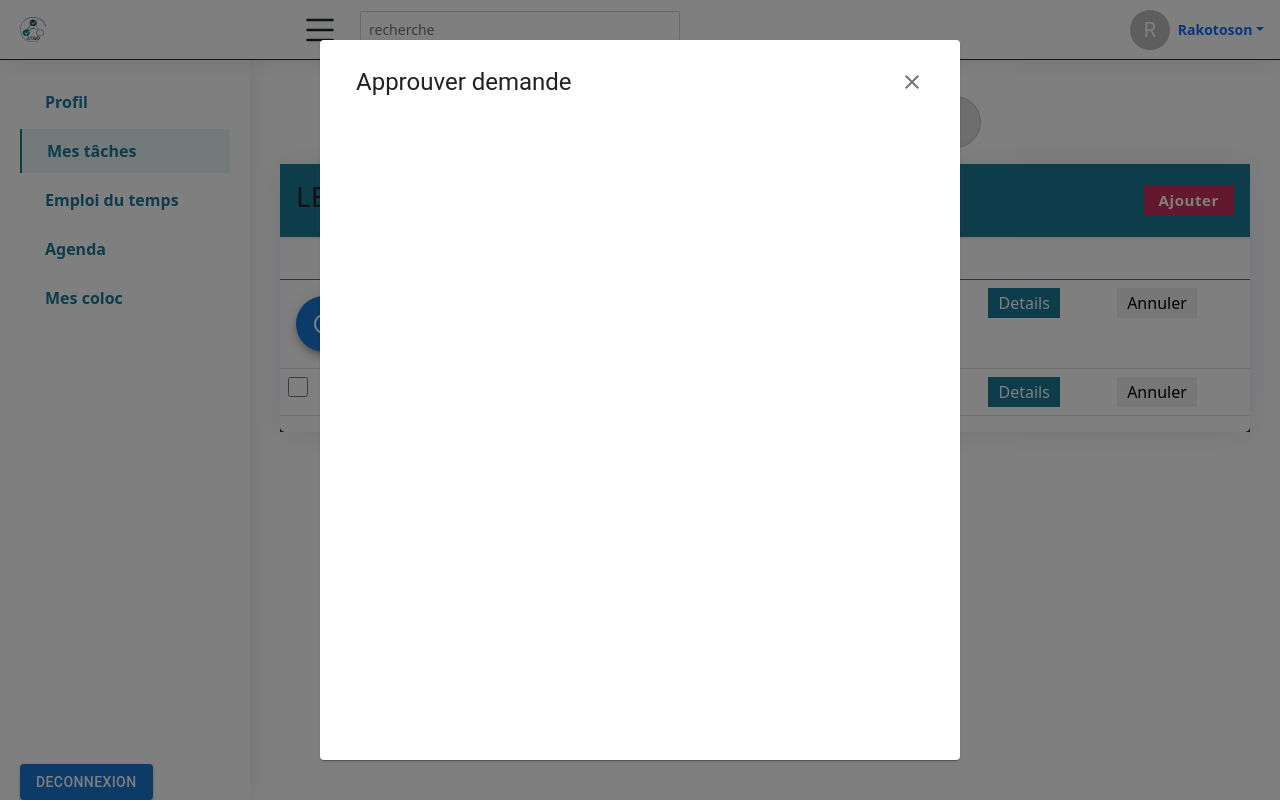
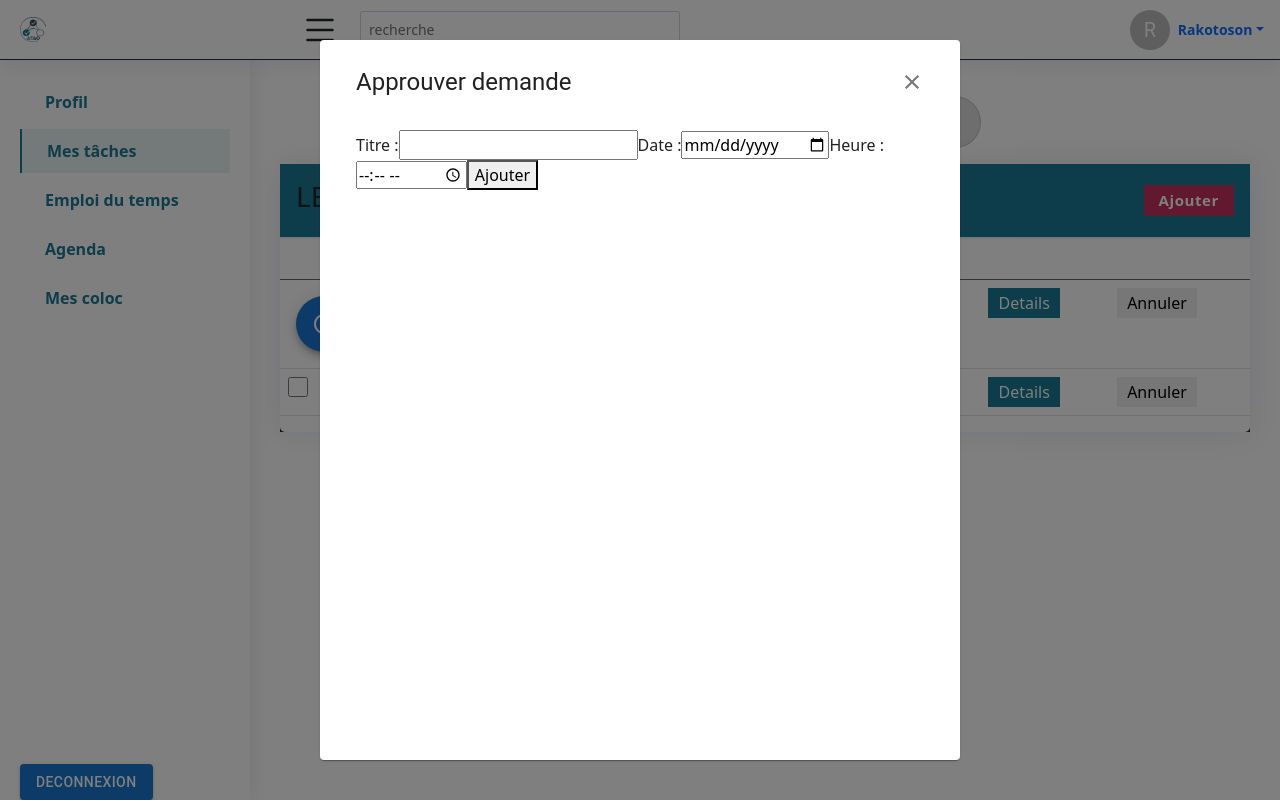
Before and after one commit to Shiro-cha/atao-front, a React (Create React App) app: page /taches in a window 1280 px wide. Both pictures are taken after a click on the button "Ajouter". Built offline with nearby package versions, Linux system fonts and the light colour scheme.

Commit message:
Message by stp

```diff
--- a/src/components/Modal.js
+++ b/src/components/Modal.js
@@ -5,7 +5,7 @@ import Button from '@mui/material/Button';
 import Card from '@mui/material/Card';
 import CardHeader from '@mui/material/CardHeader';
 import CardContent from '@mui/material/CardContent';
-
+import moment from 'moment';
 
 import IconButton  from '@mui/material/IconButton';
 import CloseIcon from '@mui/icons-material/Close';
@@ -59,6 +59,27 @@ export default function MyModal({open,handleClose}) {
 
           <CardContent className="card-body">
 
+          <form onSubmit={(e) => {
+        e.preventDefault();
+        const title = e.target.elements.title.value;
+        const date = e.target.elements.date.value;
+        const time = e.target.elements.time.value;
+        const start = moment(`${date} ${time}`, 'YYYY-MM-DD HH:mm').toDate();
+        const end = moment(start).add(1, 'hour').toDate();
+        addEvent(title, start, end);
+      }}>
+        <label htmlFor="title">Titre :</label>
+        <input type="text" name="title" required />
+
+        <label htmlFor="date">Date :</label>
+        <input type="date" name="date" required />
+
+        <label htmlFor="time">Heure :</label>
+        <input type="time" name="time" required />
+
+        <button type="submit">Ajouter</button>
+      </form>
+
           </CardContent>
        </Card>
 
```
